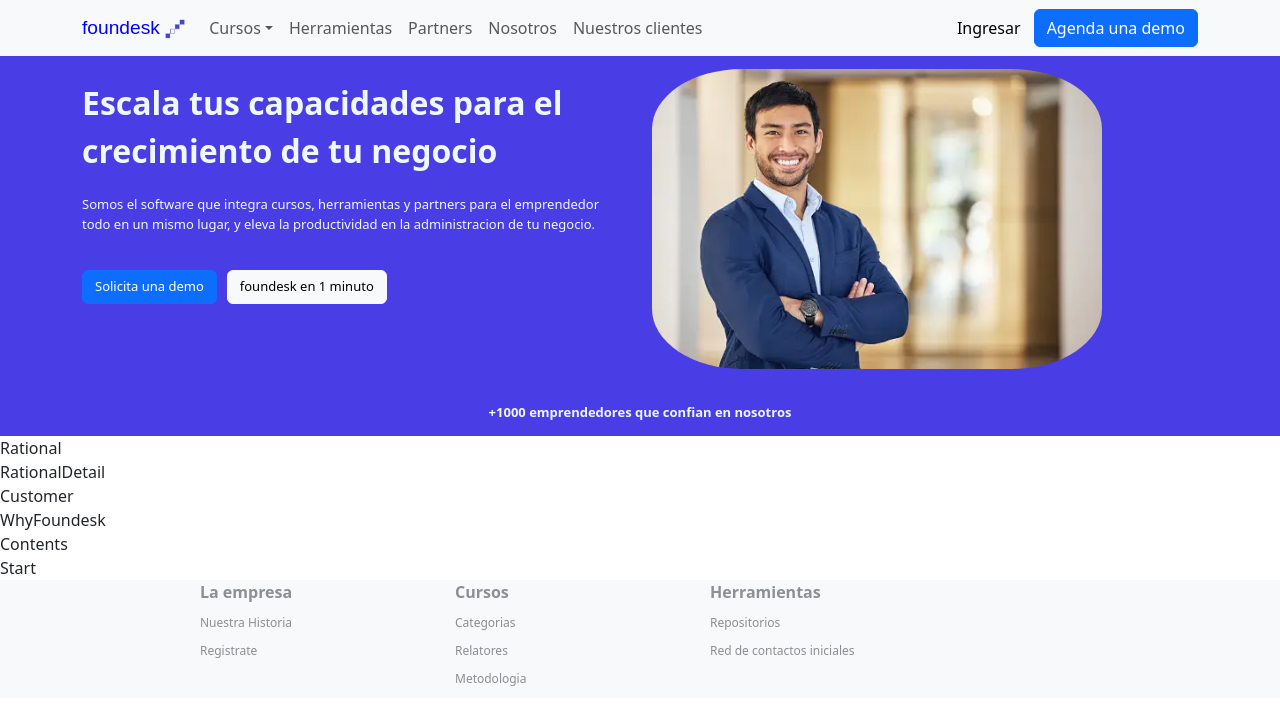
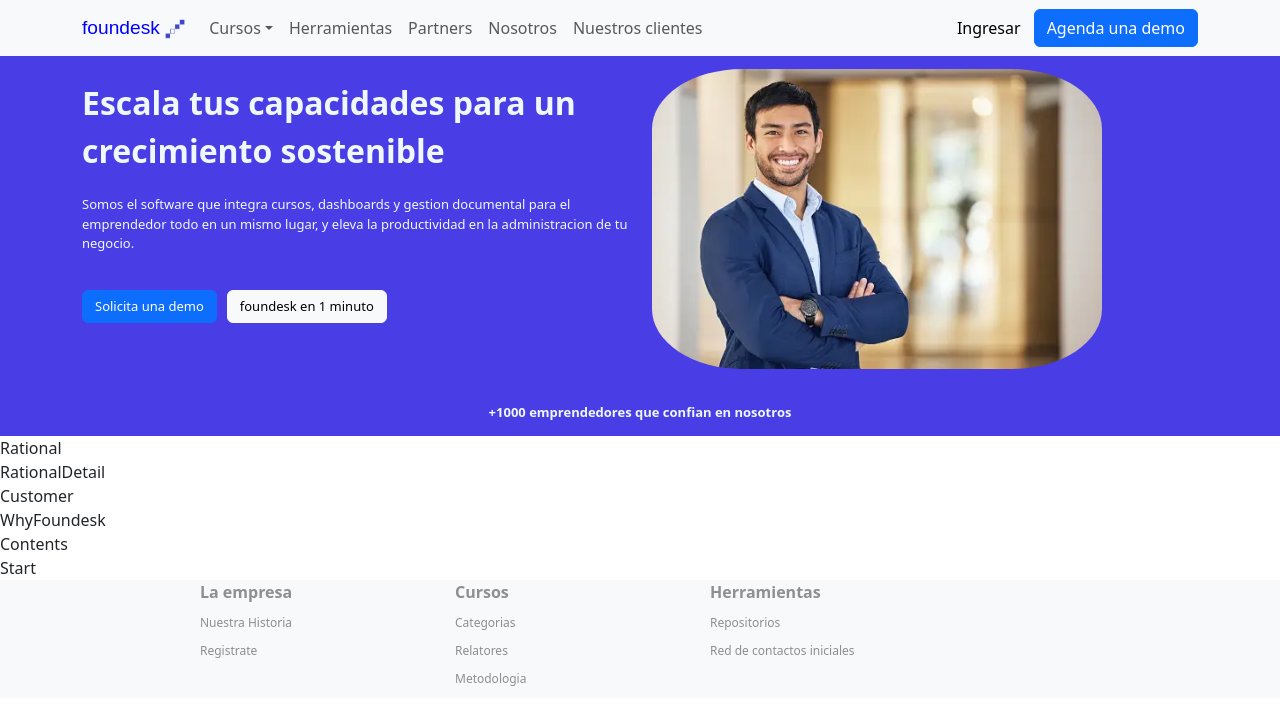
Before and after one commit to Cristianibanezvillarroel/foundesk, a React (Vite) app: page /#/ in a window 1280 px wide. Shown: the top 724 px of the page. Built offline with nearby package versions, Linux system fonts and the light colour scheme.

Commit message:
modificacion bajada de marca

```diff
--- a/src/components/home/Calling.jsx
+++ b/src/components/home/Calling.jsx
@@ -6,10 +6,10 @@
     <>
       <div id='call-left' >
         <div id='call-left-llamado'>
-          <p>Escala tus capacidades para el crecimiento de tu negocio</p>
+          <p>Escala tus capacidades para un crecimiento sostenible</p>
         </div>
         <div id='call-left-bajada'>
-          <p>Somos el software que integra cursos, herramientas y partners para el emprendedor todo en un mismo lugar, y eleva la productividad en la administracion de tu negocio.</p>
+          <p>Somos el software que integra cursos, dashboards y gestion documental para el emprendedor todo en un mismo lugar, y eleva la productividad en la administracion de tu negocio.</p>
         </div>
         <div id='call-left-button'>
           <Button variant='primary'>Solicita una demo</Button>
```
